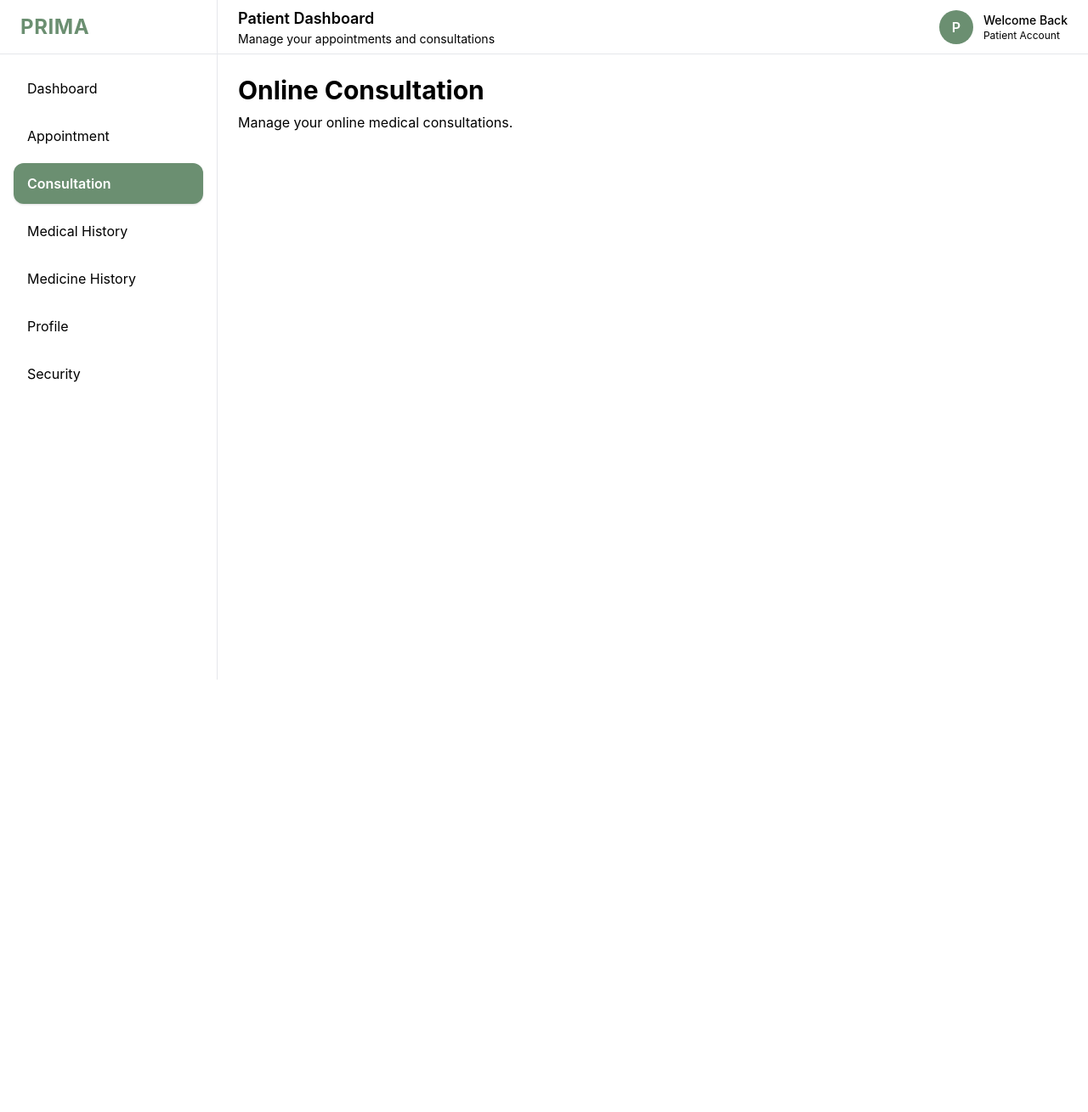
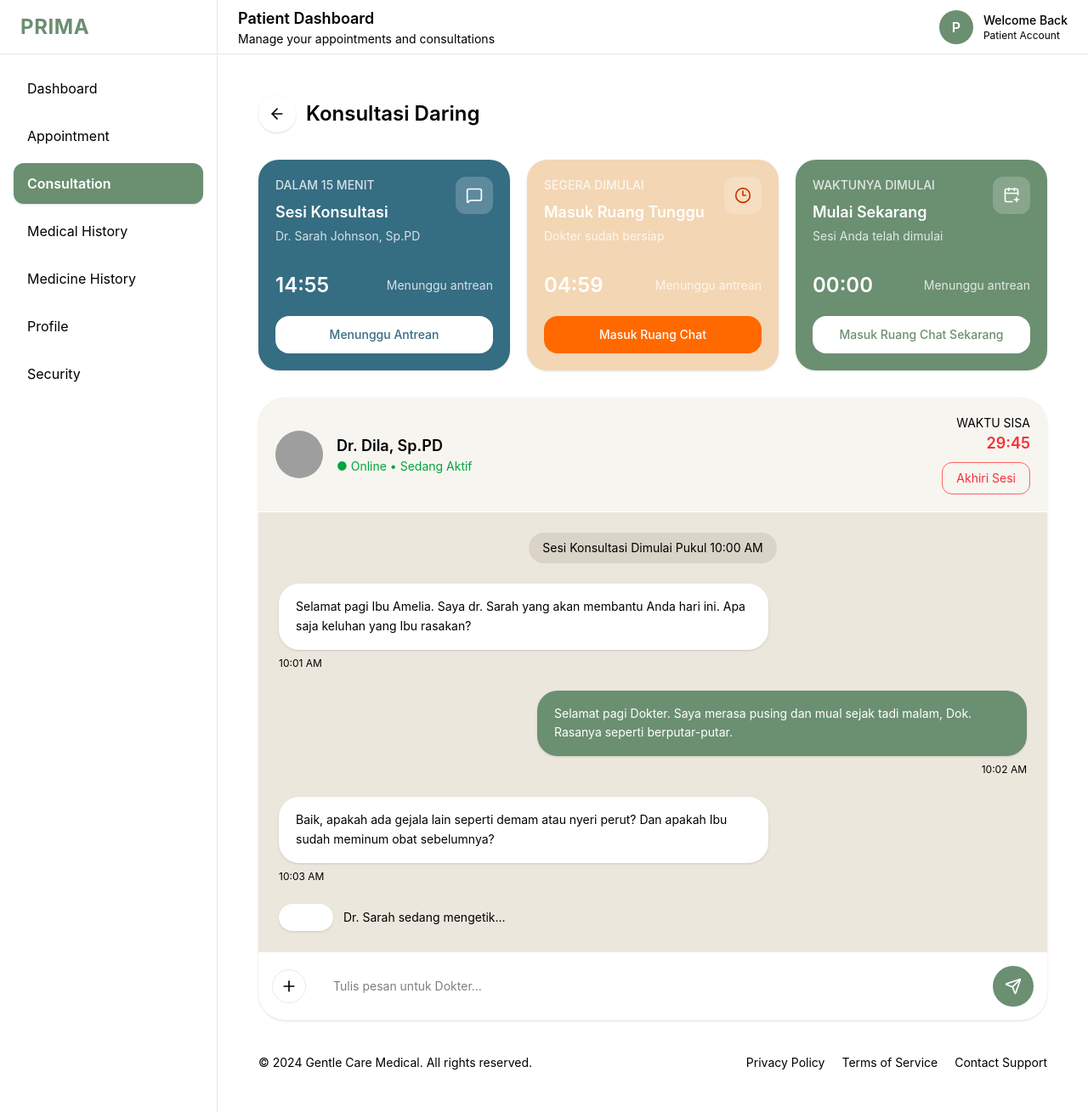
Before and after one commit to Izzulgtg/PRIMA, a React (Vite) app in the folder Frontend/: page /patient/consultation in a window 1280 px wide. Shown: the whole page at 85% size. Before the commit the page ends 800 px from the top, so only its background shows below. Built offline with nearby package versions, Linux system fonts and the light colour scheme; grey boxes are pictures that could not be loaded.

Commit message:
consultation pages

```diff
--- a/Frontend/src/components/patient/consultation/Chat-Input.jsx
+++ b/Frontend/src/components/patient/consultation/Chat-Input.jsx
@@ -0,0 +1,27 @@
+import { Plus, Send } from 'lucide-react'
+
+const ChatInput = () => {
+  return (
+    <div className="flex items-center gap-3 border-t border-prima-sand bg-white p-4">
+
+      <button className="flex h-10 w-10 items-center justify-center rounded-full border border-prima-sand">
+        <Plus className="h-5 w-5 text-prima-secondary" />
+      </button>
+
+      <input
+        type="text"
+        placeholder="Tulis pesan untuk Dokter..."
+        className="flex-1 rounded-full bg-prima-background px-5 py-3 text-sm outline-none"
+      />
+
+      <button className="flex h-12 w-12 items-center justify-center rounded-full bg-prima-green text-white transition hover:opacity-90">
+
+        <Send className="h-5 w-5" />
+
+      </button>
+
+    </div>
+  )
+}
+
+export default ChatInput
--- /dev/null
+++ b/Frontend/src/components/patient/consultation/chat-bubble.jsx
@@ -0,0 +1,39 @@
+const ChatBubble = ({
+  sender,
+  message,
+  time,
+}) => {
+  const isPatient = sender === 'patient'
+
+  return (
+    <div
+      className={`flex ${
+        isPatient ? 'justify-end' : 'justify-start'
+      }`}
+    >
+      <div className="max-w-xl">
+
+        <div
+          className={`rounded-3xl px-5 py-4 text-sm leading-relaxed shadow-sm ${
+            isPatient
+              ? 'bg-prima-green text-white'
+              : 'bg-white text-prima-text'
+          }`}
+        >
+          {message}
+        </div>
+
+        <p
+          className={`mt-2 text-xs text-prima-secondary ${
+            isPatient ? 'text-right' : 'text-left'
+          }`}
+        >
+          {time}
+        </p>
+
+      </div>
+    </div>
+  )
+}
+
+export default ChatBubble
--- /dev/null
+++ b/Frontend/src/components/patient/consultation/consultation-status-card.jsx
@@ -0,0 +1,58 @@
+const ConsultationStatusCard = ({
+  title,
+  subtitle,
+  doctor,
+  time,
+  actionText,
+  background,
+  buttonColor,
+  icon,
+}) => {
+  return (
+    <div
+      className={`${background} rounded-3xl p-5 text-white shadow-sm`}
+    >
+      <div className="flex items-start justify-between">
+
+        <div>
+          <p className="text-sm font-medium uppercase opacity-80">
+            {title}
+          </p>
+
+          <h3 className="mt-2 text-lg font-semibold">
+            {subtitle}
+          </h3>
+
+          <p className="mt-1 text-sm opacity-80">
+            {doctor}
+          </p>
+        </div>
+
+        <div className="rounded-xl bg-white/20 p-3">
+          {icon}
+        </div>
+
+      </div>
+
+      <div className="mt-8 flex items-center justify-between">
+
+        <p className="text-2xl font-semibold">
+          {time}
+        </p>
+
+        <span className="text-sm opacity-80">
+          Menunggu antrean
+        </span>
+
+      </div>
+
+      <button
+        className={`${buttonColor} mt-5 w-full rounded-2xl py-3 text-sm font-medium transition hover:opacity-90`}
+      >
+        {actionText}
+      </button>
+    </div>
+  )
+}
+
+export default ConsultationStatusCard
--- /dev/null
+++ b/Frontend/src/components/patient/consultation/typing-indicator.jsx
@@ -0,0 +1,23 @@
+const TypingIndicator = () => {
+  return (
+    <div className="flex items-center gap-3">
+
+      <div className="flex gap-1 rounded-full bg-white px-4 py-3 shadow-sm">
+
+        <div className="h-2 w-2 animate-bounce rounded-full bg-prima-secondary" />
+
+        <div className="h-2 w-2 animate-bounce rounded-full bg-prima-secondary delay-100" />
+
+        <div className="h-2 w-2 animate-bounce rounded-full bg-prima-secondary delay-200" />
+
+      </div>
+
+      <p className="text-sm text-prima-secondary">
+        Dr. Sarah sedang mengetik...
+      </p>
+
+    </div>
+  )
+}
+
+export default TypingIndicator
--- a/Frontend/src/pages/patient/consultation/consultation-page.jsx
+++ b/Frontend/src/pages/patient/consultation/consultation-page.jsx
@@ -1,17 +1,173 @@
-const PatientConsultationPage = () => {
-    return (
-        <div>
+import {
+  ArrowLeft,
+  MessageSquare,
+  Clock3,
+  CalendarPlus,
+} from 'lucide-react'
 
-            <h1 className="text-3xl font-bold text-prima-text">
-                Online Consultation
-            </h1>
+import ConsultationStatusCard from '@/components/patient/consultation/consultation-status-card'
+import ChatBubble from '@/components/patient/consultation/chat-bubble'
+import ChatInput from '@/components/patient/consultation/chat-input'
+import TypingIndicator from '@/components/patient/consultation/typing-indicator'
 
-            <p className="mt-2 text-prima-muted">
-                Manage your online medical consultations.
-            </p>
+const ConsultationPage = () => {
+  return (
+    <div className="min-h-screen bg-prima-background p-6">
+
+      {/* HEADER */}
+      <div className="mb-8 flex items-center gap-3">
+
+        <button className="rounded-full bg-white p-3 shadow-sm">
+          <ArrowLeft className="h-5 w-5 text-prima-text" />
+        </button>
+
+        <h1 className="text-2xl font-semibold text-prima-text">
+          Konsultasi Daring
+        </h1>
+
+      </div>
+
+      {/* STATUS SECTION */}
+      <div className="grid grid-cols-1 gap-5 lg:grid-cols-3">
+
+        <ConsultationStatusCard
+          title="Dalam 15 Menit"
+          subtitle="Sesi Konsultasi"
+          doctor="Dr. Sarah Johnson, Sp.PD"
+          time="14:55"
+          actionText="Menunggu Antrean"
+          background="bg-[#356D83]"
+          buttonColor="bg-white text-[#356D83]"
+          icon={<MessageSquare className="h-5 w-5" />}
+        />
+
+        <ConsultationStatusCard
+          title="Segera Dimulai"
+          subtitle="Masuk Ruang Tunggu"
+          doctor="Dokter sudah bersiap"
+          time="04:59"
+          actionText="Masuk Ruang Chat"
+          background="bg-[#F3D6B3]"
+          buttonColor="bg-orange-500 text-white"
+          icon={<Clock3 className="h-5 w-5 text-orange-700" />}
+        />
+
+        <ConsultationStatusCard
+          title="Waktunya Dimulai"
+          subtitle="Mulai Sekarang"
+          doctor="Sesi Anda telah dimulai"
+          time="00:00"
+          actionText="Masuk Ruang Chat Sekarang"
+          background="bg-prima-green"
+          buttonColor="bg-white text-prima-green"
+          icon={<CalendarPlus className="h-5 w-5" />}
+        />
+
+      </div>
+
+      {/* CHAT SECTION */}
+      <div className="mt-8 overflow-hidden rounded-[32px] bg-prima-sand shadow-sm">
+
+        {/* TOP CHAT */}
+        <div className="border-b border-white bg-[#F7F5EF] p-5">
+
+          <div className="flex items-center justify-between">
+
+            <div className="flex items-center gap-4">
+
+              <img
+                src="https://randomuser.me/api/portraits/women/44.jpg"
+                alt="Doctor"
+                className="h-14 w-14 rounded-full object-cover"
+              />
+
+              <div>
+
+                <h3 className="text-lg font-semibold text-prima-text">
+                  Dr. Dila, Sp.PD
+                </h3>
+
+                <p className="text-sm text-green-600">
+                  ● Online • Sedang Aktif
+                </p>
+
+              </div>
+
+            </div>
+
+            <div className="text-right">
+
+              <p className="text-sm text-prima-secondary">
+                WAKTU SISA
+              </p>
+
+              <p className="text-lg font-semibold text-red-500">
+                29:45
+              </p>
+
+              <button className="mt-2 rounded-xl border border-red-400 px-4 py-2 text-sm text-red-500">
+                Akhiri Sesi
+              </button>
+
+            </div>
+
+          </div>
 
         </div>
-    )
+
+        {/* CHAT BODY */}
+        <div className="space-y-6 bg-[#ECE7DD] p-6">
+
+          <div className="flex justify-center">
+            <span className="rounded-full bg-[#D9D3C8] px-4 py-2 text-sm text-prima-secondary">
+              Sesi Konsultasi Dimulai Pukul 10:00 AM
+            </span>
+          </div>
+
+          <ChatBubble
+            sender="doctor"
+            message="Selamat pagi Ibu Amelia. Saya dr. Sarah yang akan membantu Anda hari ini. Apa saja keluhan yang Ibu rasakan?"
+            time="10:01 AM"
+          />
+
+          <ChatBubble
+            sender="patient"
+            message="Selamat pagi Dokter. Saya merasa pusing dan mual sejak tadi malam, Dok. Rasanya seperti berputar-putar."
+            time="10:02 AM"
+          />
+
+          <ChatBubble
+            sender="doctor"
+            message="Baik, apakah ada gejala lain seperti demam atau nyeri perut? Dan apakah Ibu sudah meminum obat sebelumnya?"
+            time="10:03 AM"
+          />
+
+          <TypingIndicator />
+
+        </div>
+
+        {/* INPUT */}
+        <ChatInput />
+
+      </div>
+
+      {/* FOOTER */}
+      <footer className="mt-10 flex flex-col gap-4 text-sm text-prima-secondary md:flex-row md:items-center md:justify-between">
+
+        <p>
+          © 2024 Gentle Care Medical. All rights reserved.
+        </p>
+
+        <div className="flex gap-5">
+          <button>Privacy Policy</button>
+          <button>Terms of Service</button>
+          <button>Contact Support</button>
+        </div>
+
+      </footer>
+
+    </div>
+  )
 }
 
-export default PatientConsultationPage
+export default ConsultationPage
--- a/Frontend/src/routes/AppRouter.jsx
+++ b/Frontend/src/routes/AppRouter.jsx
@@ -101,8 +101,8 @@ function AppRouter() {
           />
 
           <Route
-            path="consultation"
-            element={<PatientConsultationPage />}
+              path = "consultation"
+              element = {<PatientConsultationPage />}
           />
 
           <Route
```
